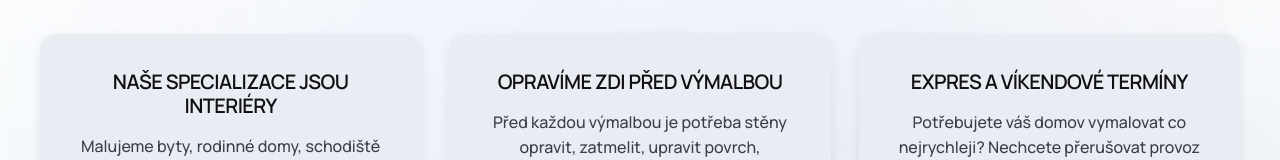
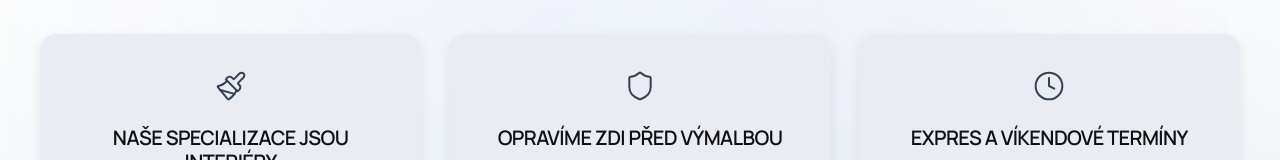
Before and after one commit to marelhott/new-web, a Next.js app: page / in a window 1280 px wide. Shown: the part 1069-1229 px from the top of the page. Built offline with nearby package versions, Linux system fonts and the light colour scheme; a web font is replaced by a local one.

Commit message:
Add centered icons to feature cards in trust section

```diff
--- a/src/app/pages/HomePage.tsx
+++ b/src/app/pages/HomePage.tsx
@@ -185,6 +185,9 @@ function TrustSection() {
           {featureCards.map((card, index) => (
             <Reveal key={card.title} delay={index * 0.1}>
               <div className="group relative p-8 md:p-9 rounded-[16px] overflow-hidden transition-all duration-500 hover:shadow-lg h-full text-center" style={{ background: "#e9ecf2", boxShadow: "0 4px 12px rgba(15,23,42,0.08)" }}>
+                <div className="mb-6 flex justify-center">
+                  <card.icon size={32} style={{ color: "#334155" }} strokeWidth={1.5} />
+                </div>
                 <h3 className="mb-4 tracking-[-0.03em] text-[#101014]" style={{ fontFamily: "Manrope, sans-serif", fontSize: "clamp(20px, 1.5vw, 28px)", fontWeight: 600, lineHeight: 1.2 }}>
                   {card.title}
                 </h3>
```
